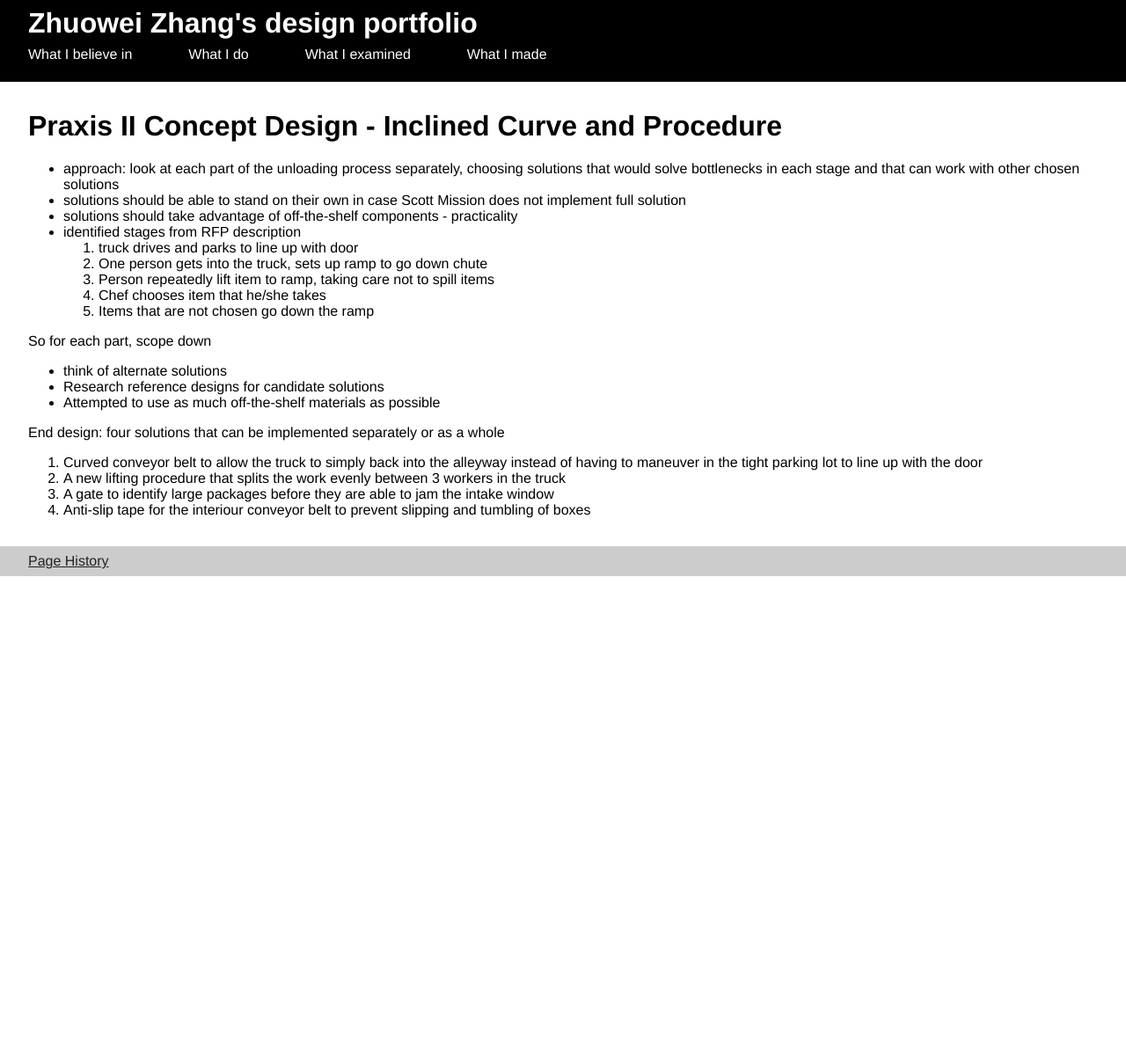
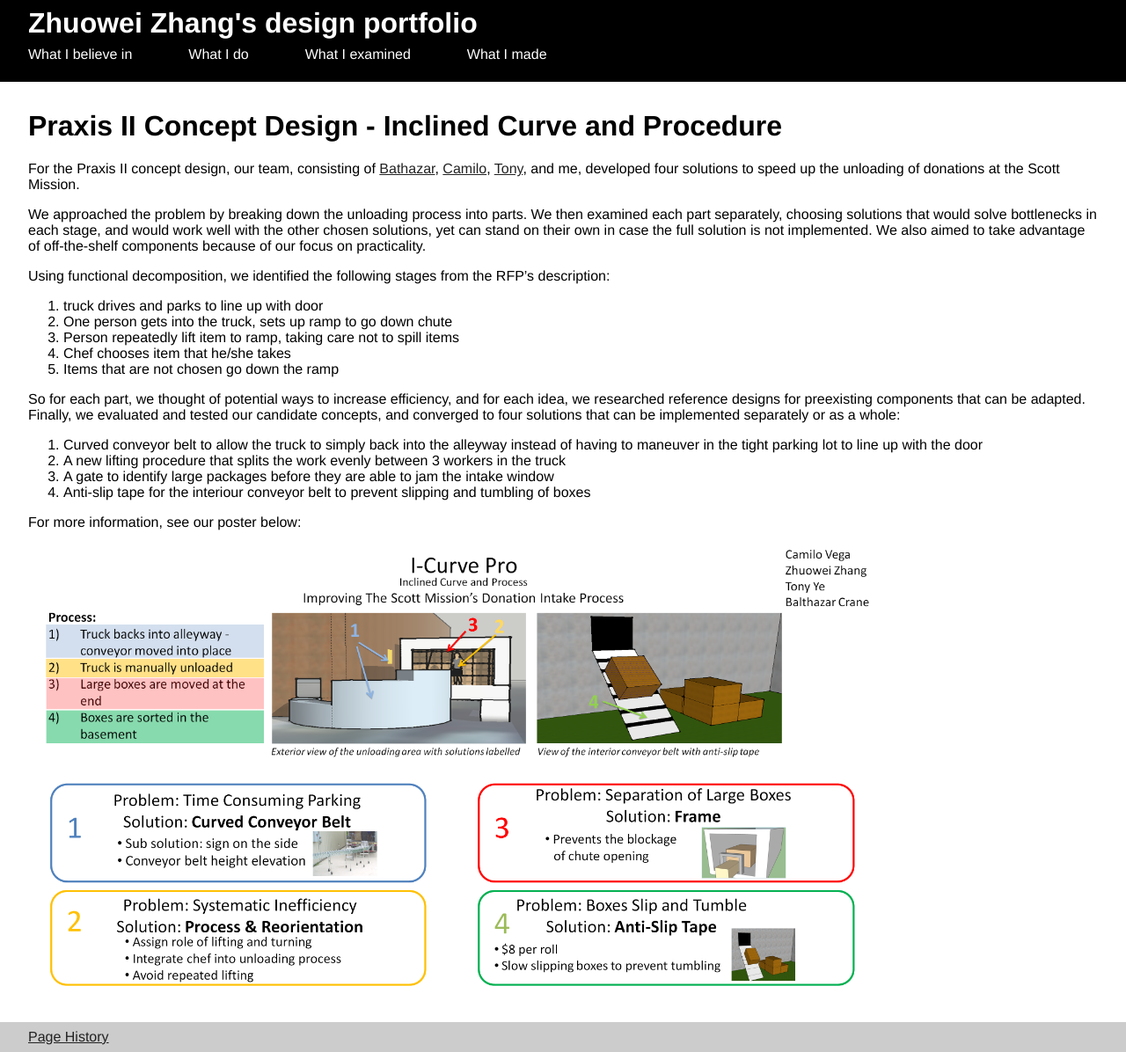
Before and after one commit to zhuowei/design, a Jekyll site: the page built from designs/esc102/cdr.md, in a window 1280 px wide. Shown: the whole page at 88% size. Built offline with Jekyll 4.4.1, drawn with Linux system fonts in a browser that asks for light colours; Markdown is read by kramdown in place of the engine named in the settings; before the commit the page ends 900 px from its top, so only the background shows below that.

Commit message:
Expanded Praxis II CDR writeup

```diff
--- a/designs/esc102/cdr.md
+++ b/designs/esc102/cdr.md
@@ -4,25 +4,29 @@ title: Praxis II Concept Design - Inclined Curve and Procedure
 permalink: /designs/esc102/cdr.html
 ---
 
-- approach: look at each part of the unloading process separately, choosing solutions that would solve bottlenecks in each stage and that can work with other chosen solutions
-- solutions should be able to stand on their own in case Scott Mission does not implement full solution
-- solutions should take advantage of off-the-shelf components - practicality
-- identified stages from RFP description
+
+
+For the Praxis II concept design, our team, consisting of [Bathazar](http://cranebalthazar.wix.com/designportfolio), [Camilo](https://sites.google.com/site/juancamilovegadesignportfolio/site-map), [Tony](http://tonyyezj.wix.com/portfolio), and me, developed four solutions to speed up the unloading of donations at the Scott Mission.
+
+We approached the problem by breaking down the unloading process into parts. We then examined each part separately, choosing solutions that would solve bottlenecks in each stage, and would work well with the other chosen solutions, yet can stand on their own in case the full solution is not implemented. We also aimed to take advantage of off-the-shelf components because of our focus on practicality.
+
+Using functional decomposition, we identified the following stages from the RFP's description:
+
 1. truck drives and parks to line up with door
 2. One person gets into the truck, sets up ramp to go down chute
 3. Person repeatedly lift item to ramp, taking care not to spill items
 4. Chef chooses item that he/she takes
 5. Items that are not chosen go down the ramp
 
-So for each part, scope down
-
- - think of alternate solutions
- - Research reference designs for candidate solutions
- - Attempted to use as much off-the-shelf materials as possible
-
-End design: four solutions that can be implemented separately or as a whole
+So for each part, we thought of potential ways to increase efficiency, and for each idea, we researched reference designs for preexisting components that can be adapted. Finally, we evaluated and tested our candidate concepts, and converged to four solutions that can be implemented separately or as a whole:
 
 1. Curved conveyor belt to allow the truck to simply back into the alleyway instead of having to maneuver in the tight parking lot to line up with the door
 2. A new lifting procedure that splits the work evenly between 3 workers in the truck
 3. A gate to identify large packages before they are able to jam the intake window
 4. Anti-slip tape for the interiour conveyor belt to prevent slipping and tumbling of boxes
+
+For more information, see our poster below:
+
+<img src="large_poster.png" alt="large poster" width="80%">
+
+<img src="small_posters.png" alt="small poster" width="40%"><img src="small_posters2.png" alt="small poster 2" width="40%">
```
Also changed, not shown: designs/esc102/large_poster.png (added), designs/esc102/small_posters.png (added), designs/esc102/small_posters2.png (added).
